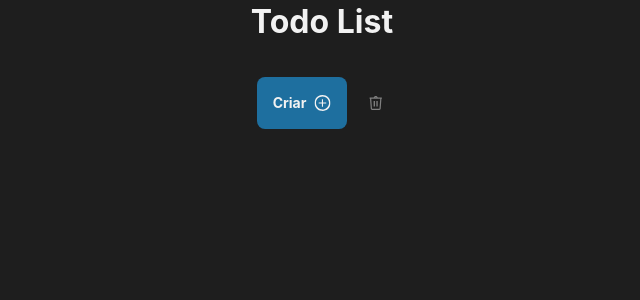
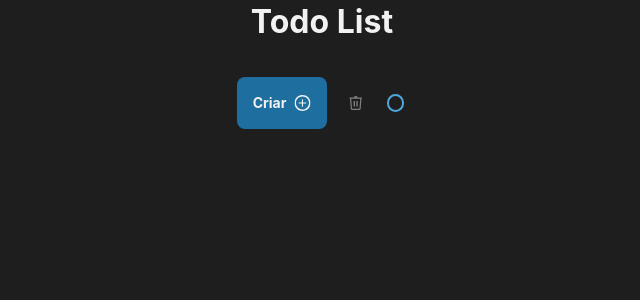
Before and after one commit to luizfvital/todo-list, a React (Vite) app: page / in a window 1280 px wide. Shown: the top 300 px of the page, without its empty margins (318-958 px from the left). Built offline with nearby package versions, Linux system fonts and the light colour scheme.

Commit message:
add custom checkbox

```diff
--- a/src/App.tsx
+++ b/src/App.tsx
@@ -1,4 +1,5 @@
 import { Button } from "./Components/Button";
+import { Checkbox } from "./Components/Checkbox";
 import PlusIcon from "./Components/Icons/PlusIcon";
 import TrashIcon from "./Components/Icons/TrashIcon";
 
@@ -22,6 +23,7 @@ function App() {
         <Button variant="icon">
           <TrashIcon />
         </Button>
+        <Checkbox />
       </div>
     </>
   );
--- /dev/null
+++ b/src/Components/Checkbox/checkbox.module.css
@@ -0,0 +1,47 @@
+.checkbox {
+  display: inline-flex;
+  align-items: center;
+  justify-content: center;
+
+  width: 24px;
+  height: 24px;
+
+  input[type="checkbox"] {
+    appearance: none;
+
+    border-radius: 50%;
+    border: 2px solid var(--blue);
+    width: 17.45px;
+    height: 17.45px;
+
+    &:hover {
+      border: 2px solid var(--blue-dark);
+    }
+
+    &:checked {
+      background-color: var(--purple-dark);
+      border: 2px solid var(--purple-dark);
+
+      position: relative;
+
+      &:hover {
+        background-color: var(--purple);
+        border: 2px solid var(--purple);
+        opacity: 0.9;
+      }
+
+      &::before {
+        content: "";
+        position: absolute;
+        width: 7.3px;
+        height: 4.7px;
+        border-bottom: 2px solid var(--gray-100);
+        border-left: 2px solid var(--gray-100);
+        top: 50%;
+        left: 50%;
+        translate: -50% -50%;
+        rotate: -45deg;
+      }
+    }
+  }
+}
--- /dev/null
+++ b/src/Components/Checkbox/index.tsx
@@ -0,0 +1,9 @@
+import styles from "./checkbox.module.css";
+
+export function Checkbox() {
+  return (
+    <span className={styles.checkbox}>
+      <input type="checkbox" />
+    </span>
+  );
+}
```
